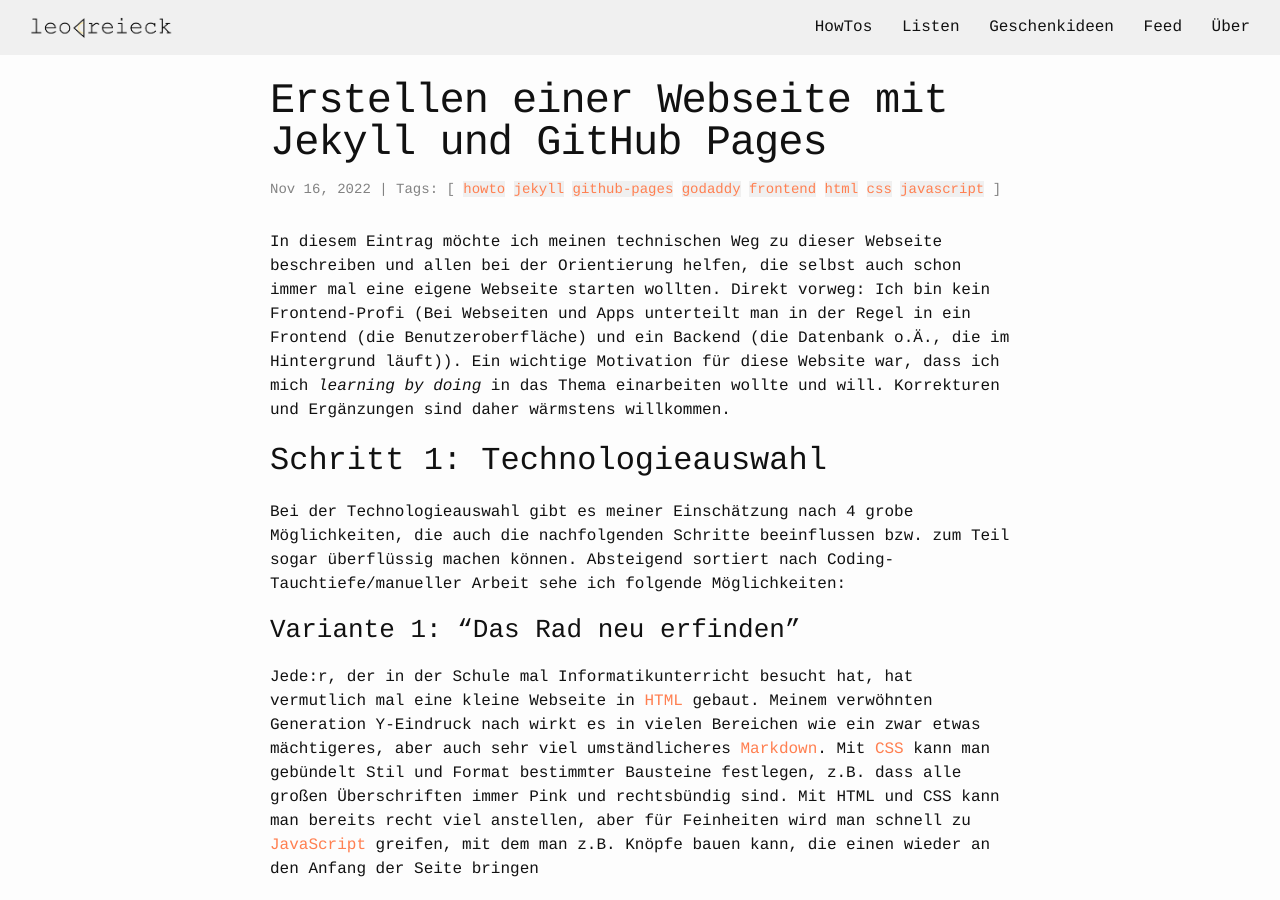
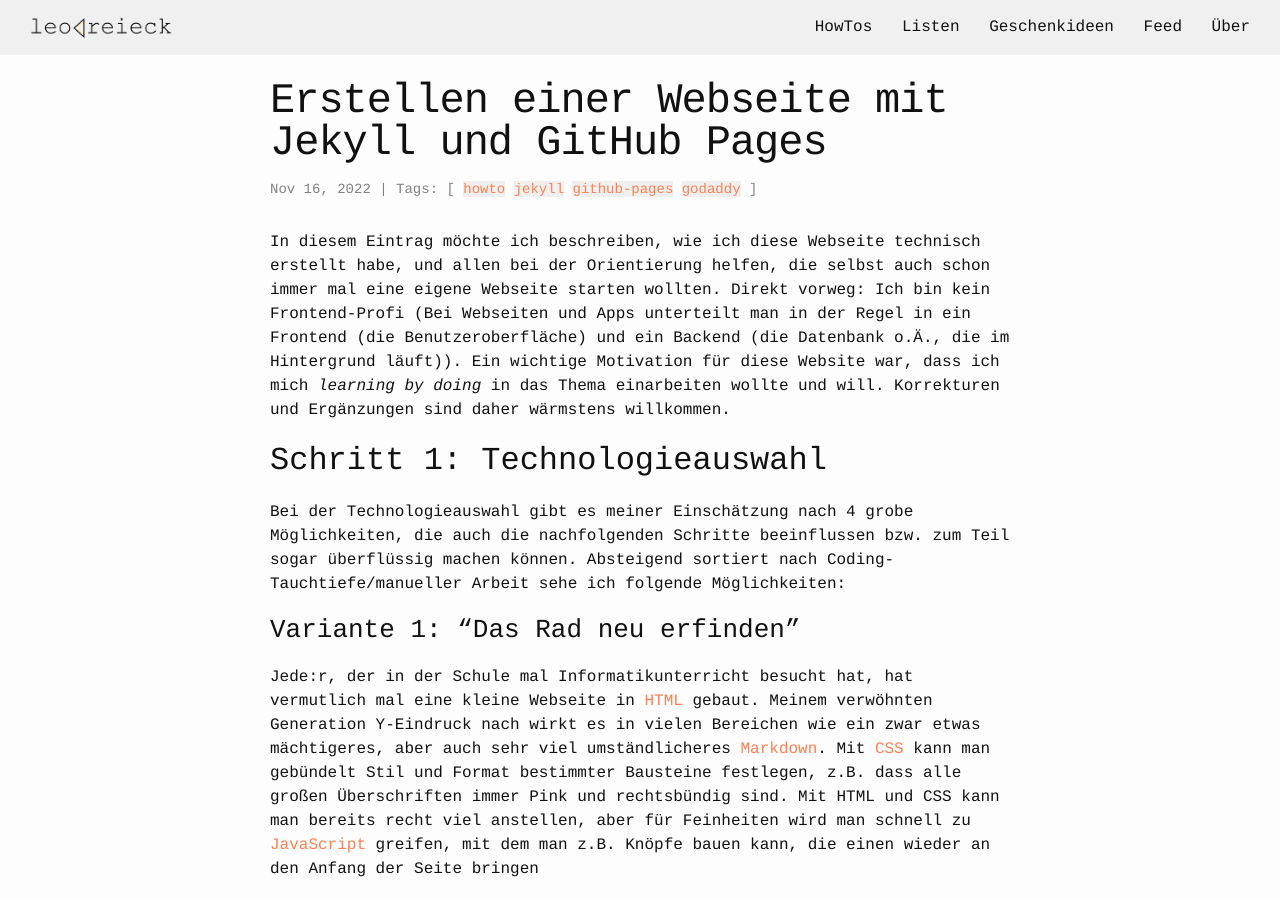
Before and after one commit to leodreieck/leodreieck.github.io, a Jekyll site: the page built from _posts/2022-11-13-eigene-website.md, in a window 1280 px wide and 900 px high. Built offline with Jekyll 4.4.1, drawn with Linux system fonts in a browser that asks for light colours; some of the changed text lies outside the part shown.

Commit message:
minor fixes in eigene website

```diff
--- a/_posts/2022-11-13-eigene-website.md
+++ b/_posts/2022-11-13-eigene-website.md
@@ -2,11 +2,11 @@
 layout: post
 title:  "Erstellen einer Webseite mit Jekyll und GitHub Pages"
 date:   2022-11-16 16:30
-tags: howto jekyll github-pages godaddy frontend html css javascript
+tags: howto jekyll github-pages godaddy
 description: Eine kurze Einführung darin, wie ich diese Webseite erstellt habe.
 ---
 
-In diesem Eintrag möchte ich meinen technischen Weg zu dieser Webseite beschreiben und allen bei der Orientierung helfen, die selbst auch schon immer mal eine eigene Webseite starten wollten. Direkt vorweg: Ich bin kein Frontend-Profi (Bei Webseiten und Apps unterteilt man in der Regel in ein Frontend (die Benutzeroberfläche) und ein Backend (die Datenbank o.Ä., die im Hintergrund läuft)). Ein wichtige Motivation für diese Website war, dass ich mich *learning by doing* in das Thema einarbeiten wollte und will. Korrekturen und Ergänzungen sind daher wärmstens willkommen.
+In diesem Eintrag möchte ich beschreiben, wie ich diese Webseite technisch erstellt habe, und allen bei der Orientierung helfen, die selbst auch schon immer mal eine eigene Webseite starten wollten. Direkt vorweg: Ich bin kein Frontend-Profi (Bei Webseiten und Apps unterteilt man in der Regel in ein Frontend (die Benutzeroberfläche) und ein Backend (die Datenbank o.Ä., die im Hintergrund läuft)). Ein wichtige Motivation für diese Website war, dass ich mich *learning by doing* in das Thema einarbeiten wollte und will. Korrekturen und Ergänzungen sind daher wärmstens willkommen.
 
 
 ## Schritt 1: Technologieauswahl
@@ -23,7 +23,7 @@
 
 ### Variante 3: “Gut & Günstig: Baukasten”
 
-Günstig bezieht sich hierbei nicht unbedingt nur auf die monetären Kosten, sondern vor allem auf die Zeit. Allrounder wie [Wordpress](https://wordpress.com/), [Wix](https://de.wix.com/), [Squarespace](https://de.squarespace.com/), [Jimdo](https://www.jimdo.com/de/) oder [IONOS](https://www.ionos.de/), aber auch traditionelle Hosting-Anbieter wie [Strato](https://www.strato.de/) oder [GoDaddy](https://www.godaddy.com/) (siehe auch [Schritt 4](#schritt-4-domain-und-hosting)) bieten Webseite-Baukästen an und sind damit ein guter No Code-Kompromiss für alle, die zügig und/oder ohne viele Vorkenntnisse eine eigene Webseite bauen und hosten lassen wollen. In der Regel kann man aus verschiedenen Themes wählen und diese leicht anpassen. Wer keine White Label-Domain benötigt, kann oft kostenfrei eine \<frei wählbar\>.\<anbieter\>.com verwenden.
+Günstig bezieht sich hierbei nicht unbedingt nur auf die monetären Kosten, sondern vor allem auf die Zeit. Allrounder wie [Wordpress](https://wordpress.com/), [Wix](https://de.wix.com/), [Squarespace](https://de.squarespace.com/), [Jimdo](https://www.jimdo.com/de/) oder [IONOS](https://www.ionos.de/), aber auch traditionelle Hosting-Anbieter wie [Strato](https://www.strato.de/) oder [GoDaddy](https://www.godaddy.com/) (siehe auch [Schritt 4](#schritt-4-hosting-und-domain)) bieten Webseite-Baukästen an und sind damit ein guter No Code-Kompromiss für alle, die zügig und/oder ohne viele Vorkenntnisse eine eigene Webseite bauen und hosten lassen wollen. In der Regel kann man aus verschiedenen Themes wählen und diese leicht anpassen. Wer keine White Label-Domain benötigt, kann oft kostenfrei eine \<frei wählbar\>.\<anbieter\>.com verwenden.
 
 ### Variante 4: “Team Genügsam”
 
@@ -46,7 +46,8 @@
 Auch wenn es inzwischen manchmal so wirkt, zwingt einen dagegen niemand dazu, ein Cookie-Banner oder eine Aufforderung, Push-Benachrichtigungen zu aktivieren, einzurichten (sofern man keine Cookies platziert). Cookies sind kleine Informationsbrösel, die per se überhaupt nicht schlecht sein müssen und dem Server zB dabei helfen können, die Webseite an das Gerät (Handy oder Computer) anzupassen. Für solche funktionalen Cookies benötigt man meines Wissens nach keine Einwilligung der Besucher:innen. Hilfreiche Cookies, für die man aber bereits ein Banner benötigt, könnten zum Beispiel den Warenkorb auf einer Seite speichern oder die Stelle, auf der man zuletzt aufgehört hatte zu lesen. Analytics-Cookies sind wahrscheinlich der Grund für den allgemeinen Hass auf Cookies und können Google und Konsorten helfen, plattformübergreifend ein Klickprofil zu erstellen. Sie sind auch der Grund, wieso man die ganze Zeit Werbung von Webseiten bekommt, die man mal besucht hat. Private Browserfenster löschen übrigens neben dem Verlauf die Cookies, nachdem man sie geschlossen hat.
 
 <details>
-<summary> Fun Fact/Exkurs/gefährliches Halbwissen: Gutgläubiger Erklärungsansatz, wieso wir Werbung für Dinge sehen, über die wir nur offline gesprochen haben</summary>
+<summary> <i> Fun Fact/Exkurs/gefährliches Halbwissen: Gutgläubiger Erklärungsansatz, wieso wir Werbung für Dinge sehen, über die wir nur offline gesprochen haben </i></summary>
+<p></p>
 <p>
 Ihr kennt diesen besonders gruseligen Moment sicher auch: am einen Tag spricht man noch mit guten Freund:innen über einen Urlaub auf Bali (ohne ihn im Internet zu suchen!) und am nächsten Tag sieht man auf einmal Werbung für Flüge nach Bali. Das könnte ebenfalls mit den Cookies zusammenhängen. Anhand der Krümel, die wir mit unseren Klicks im Internet hinterlassen, werden “Profile” von uns angelegt (z.B.: Student, Single, keine Kinder, sportlich, …). Wenn jetzt eine Person mit einem sehr ähnlichen Profil (z.B.: gute Freund:innen) nach einem Urlaub in Bali suchen (weil sie zuvor mit ihrem guten Freund Leo darüber geredet haben und sich für einen Moment aus dem kühlen November wegträumen möchten), kann es für den Algorithmus Sinn ergeben, deren Klicks auch anderen ähnlichen Profilen (z.B.: mir!) vorzuschlagen. Ergänzt werden könnte das Ganze noch vom [Baader-Meinhoff-Phänomen](https://en.wikipedia.org/wiki/Frequency_illusion). Sehr gefährliches Halbwissen, aber ich finde, dass das gemäß [Ockhams Rasiermesser](https://de.wikipedia.org/wiki/Ockhams_Rasiermesser) eine ziemlich plausible Erklärung für das Phänomen ist. Exkurs Ende.
 </p>
@@ -55,8 +56,8 @@
 
 Da ich aktiv gar keine Cookies sammle und nur im Hintergrund die funktionalen Cookies zur korrekten Darstellung verwendet werden, kommt diese Seite also ohne das elendige Banner aus.
 
-<a name="schritt-4-domain-und-hosting">
-## Schritt 4: Domain und Hosting
+<a name="schritt-4-hosting-und-domain">
+## Schritt 4: Hosting und Domain
 
 Damit eine Website im Internet erreichbar ist, muss sie auf einem Server gehostet werden, der, vereinfacht gesagt, den Anfragenden die Webseite zusendet und, falls vorhanden (z.B. in einem Online-Shop), die Datenbank verwaltet.
 
```
